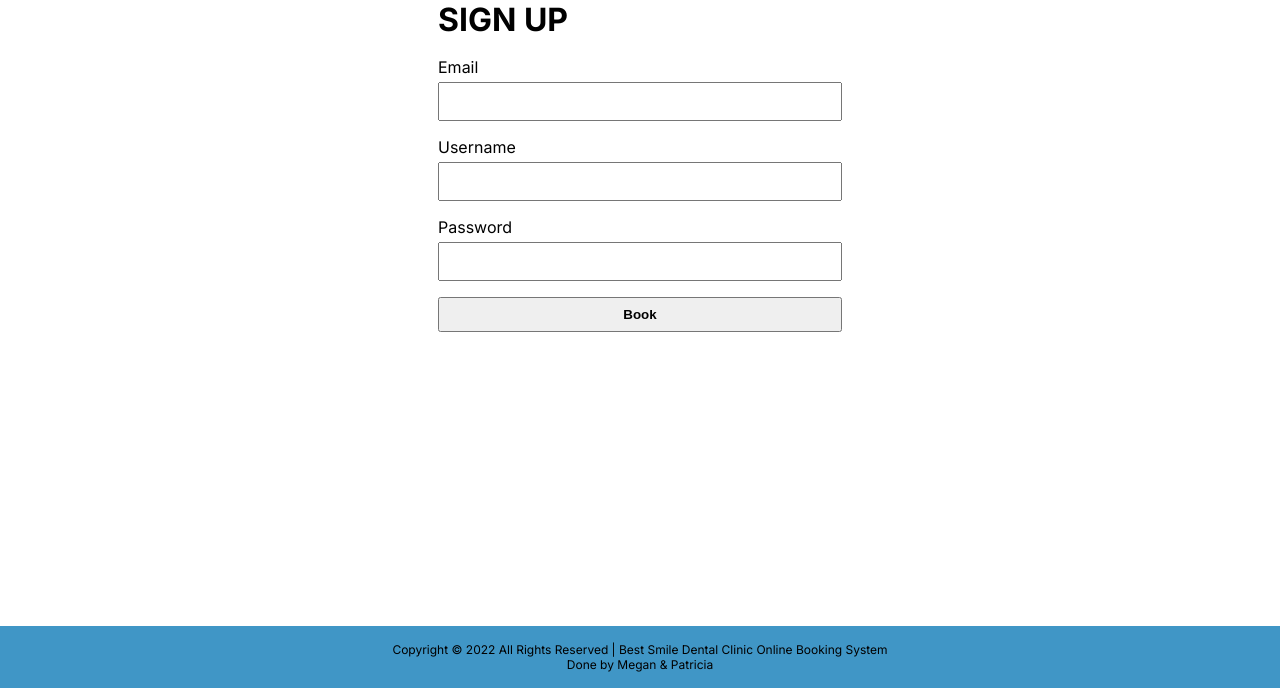
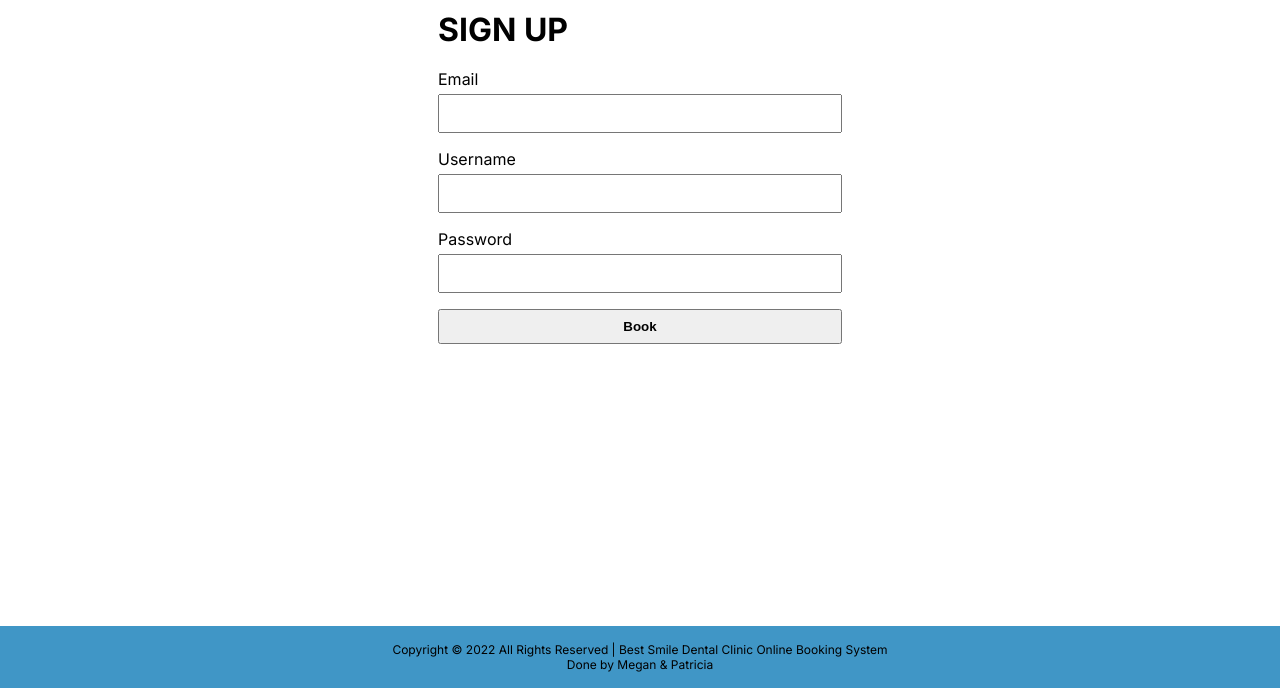
Before and after one commit to megonica/IE4717-Project, a PHP site: page /register.php in a window 1280 px wide. Shown: the part 112-800 px from the top of the page. Run offline with PHP 8.4, Linux system fonts and the light colour scheme.

Commit message:
margins, login & register

```diff
--- a/pages/login page/login.php
+++ b/pages/login page/login.php
@@ -17,8 +17,8 @@
       }
 
       h1{
-        margin-top: 0px;
-        margin-bottom: 18px;
+        margin-top: 10px;
+        margin-bottom: 20px;
       }
 
       label{
--- a/pages/register page/register.php
+++ b/pages/register page/register.php
@@ -17,8 +17,8 @@
       }
 
       h1{
-        margin-top: 0px;
-        margin-bottom: 18px;
+        margin-top: 10px;
+        margin-bottom: 20px;
       }
 
       label{
@@ -54,7 +54,7 @@
     <div class="content">
       <div class="container">
         <form action="" method="post">
-          <div class="login">
+          <div class="signup">
               <h1>SIGN UP</h1>
               <label for="email">Email</label>
               <input type="text" id="email" name="email">
```
